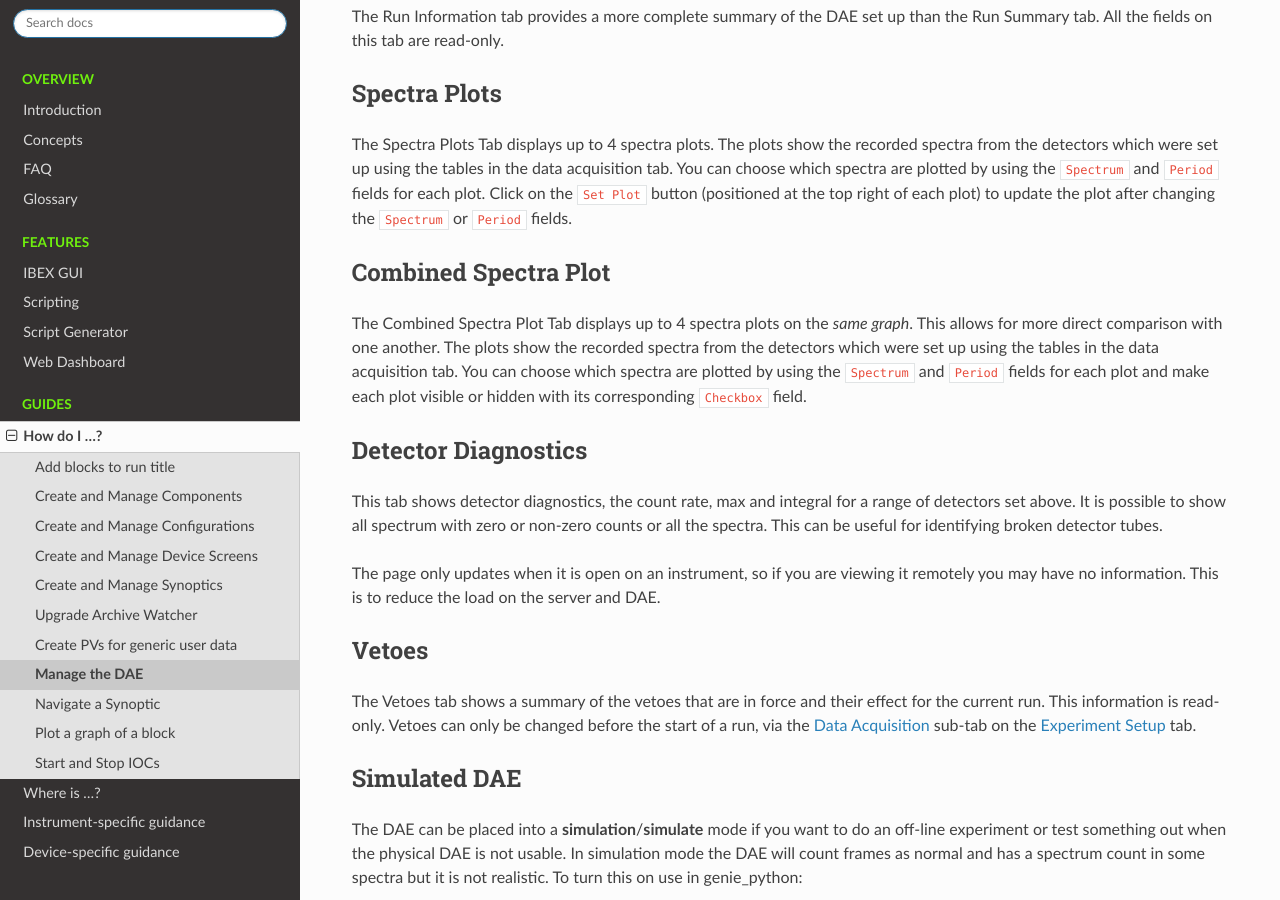
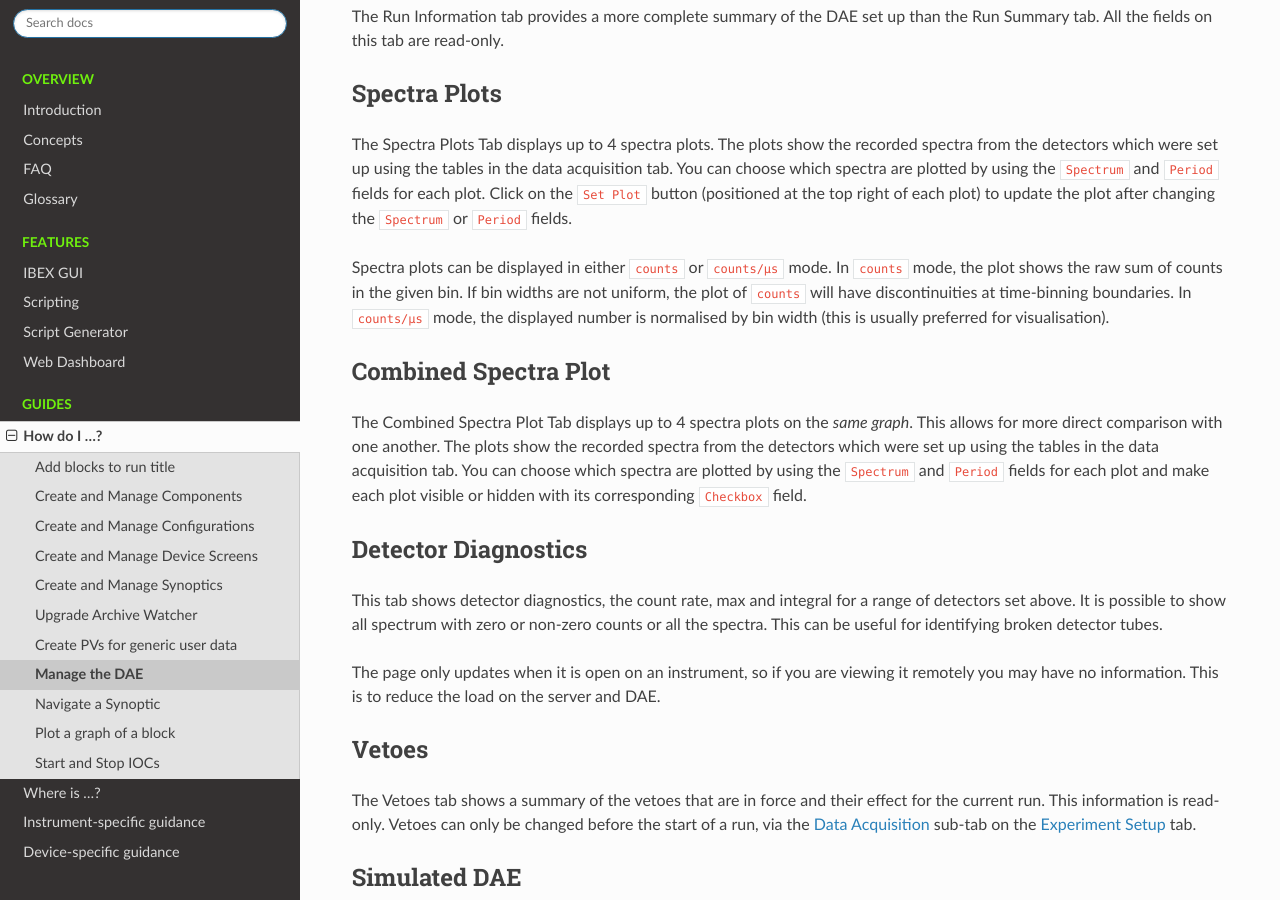
Before and after one commit to ISISComputingGroup/ibex_user_manual, a Sphinx documentation site: the page built from doc/how_to/Manage-the-DAE.rst, in a window 1280 px wide and 900 px high, scrolled down 3179 px. Built offline with Sphinx 7.4.7 and the Read the Docs theme 3.1.0, drawn with Linux system fonts in a browser that asks for light colours.

Commit message:
Enhance documentation on spectra plot modes
Added information about spectra plot modes and their characteristics.

```diff
--- a/doc/how_to/Manage-the-DAE.rst
+++ b/doc/how_to/Manage-the-DAE.rst
@@ -101,6 +101,8 @@ Spectra Plots
 
 The Spectra Plots Tab displays up to 4 spectra plots.  The plots show the recorded spectra from the detectors which were set up using the tables in the data acquisition tab.  You can choose which spectra are plotted by using the ``Spectrum`` and ``Period`` fields for each plot.  Click on the ``Set Plot`` button (positioned at the top right of each plot) to update the plot after changing the ``Spectrum`` or ``Period`` fields.
 
+Spectra plots can be displayed in either ``counts`` or ``counts/μs`` mode. In ``counts`` mode, the plot shows the raw sum of counts in the given bin. If bin widths are not uniform, the plot of ``counts`` will have discontinuities at time-binning boundaries. In ``counts/μs`` mode, the displayed number is normalised by bin width (this is usually preferred for visualisation).
+
 Combined Spectra Plot
 ---------------------
 
```
